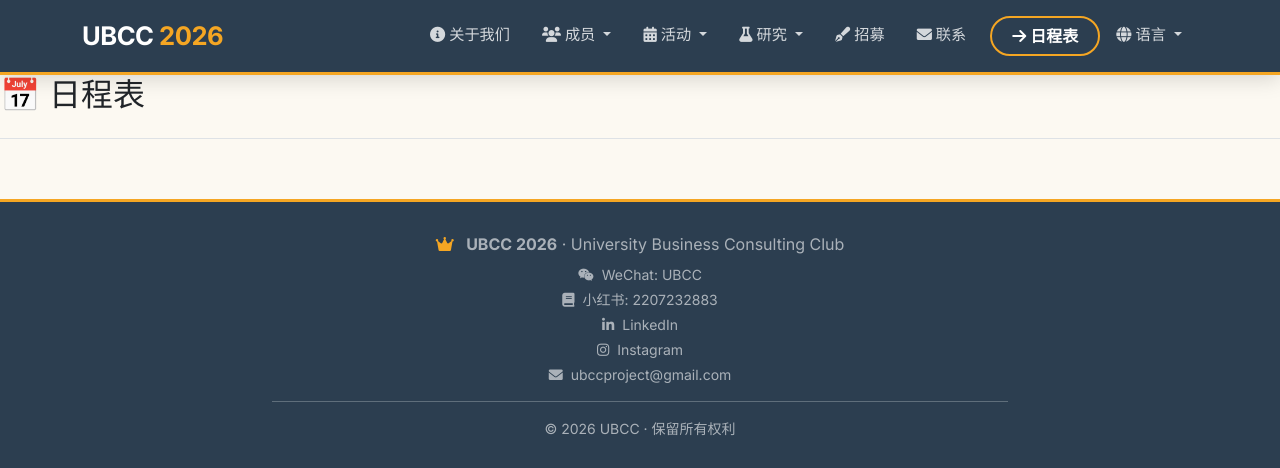
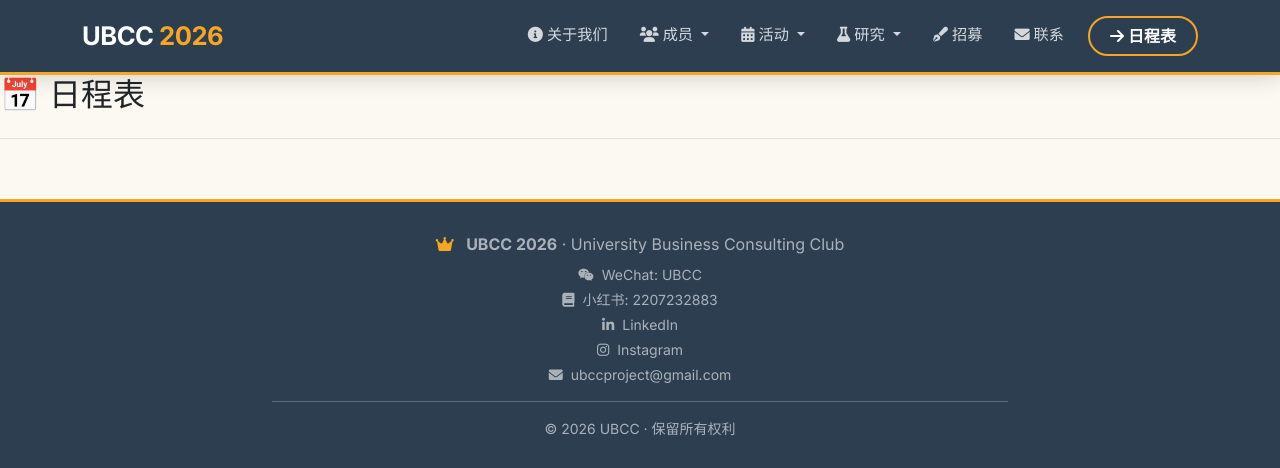
Before and after one commit to Destiny-maker520/UBCC, a Flask app: page /camp in a window 1280 px wide. Shown: the top 468 px of the page. Run offline with Flask 3, Linux system fonts and the light colour scheme; data that the repository does not hold is empty.

Commit message:
Remove language switcher from navbar

```diff
--- a/app/templates/base.html
+++ b/app/templates/base.html
@@ -206,7 +206,7 @@
                     </a>
                     <ul class="dropdown-menu">
                         <li><a class="dropdown-item" href="#"><i class="fas fa-user-tie"></i>执行委员会</a></li>
-                        <li><a class="dropdown-item" href="#"><i class="fas fa-user-graduate"></i>核心成员</a></li>
+                        <li><a class="dropdown-item" href="#"><i class="fas fa-user-graduate"></i>组家长</a></li>
                         <li><a class="dropdown-item" href="#"><i class="fas fa-user-plus"></i>加入我们</a></li>
                     </ul>
                 </li>
@@ -250,15 +250,15 @@
                         <i class="fas fa-arrow-right"></i> 日程表
                     </a>
                 </li>
-                <li class="nav-item dropdown">
-                    <a class="nav-link dropdown-toggle" href="#" id="navbarDropdownLang" role="button" data-bs-toggle="dropdown">
-                        <i class="fas fa-globe me-1"></i>语言
-                    </a>
-                    <ul class="dropdown-menu dropdown-menu-end">
-                        <li><a class="dropdown-item" href="#" onclick="switchLanguage('zh')">中文</a></li>
-                        <li><a class="dropdown-item" href="#" onclick="switchLanguage('en')">English</a></li>
-                    </ul>
-                </li>
+<!--                <li class="nav-item dropdown">-->
+<!--                    <a class="nav-link dropdown-toggle" href="#" id="navbarDropdownLang" role="button" data-bs-toggle="dropdown">-->
+<!--                        <i class="fas fa-globe me-1"></i>语言-->
+<!--                    </a>-->
+<!--                    <ul class="dropdown-menu dropdown-menu-end">-->
+<!--                        <li><a class="dropdown-item" href="#" onclick="switchLanguage('zh')">中文</a></li>-->
+<!--                        <li><a class="dropdown-item" href="#" onclick="switchLanguage('en')">English</a></li>-->
+<!--                    </ul>-->
+<!--                </li>-->
             </ul>
         </div>
     </div>
```
